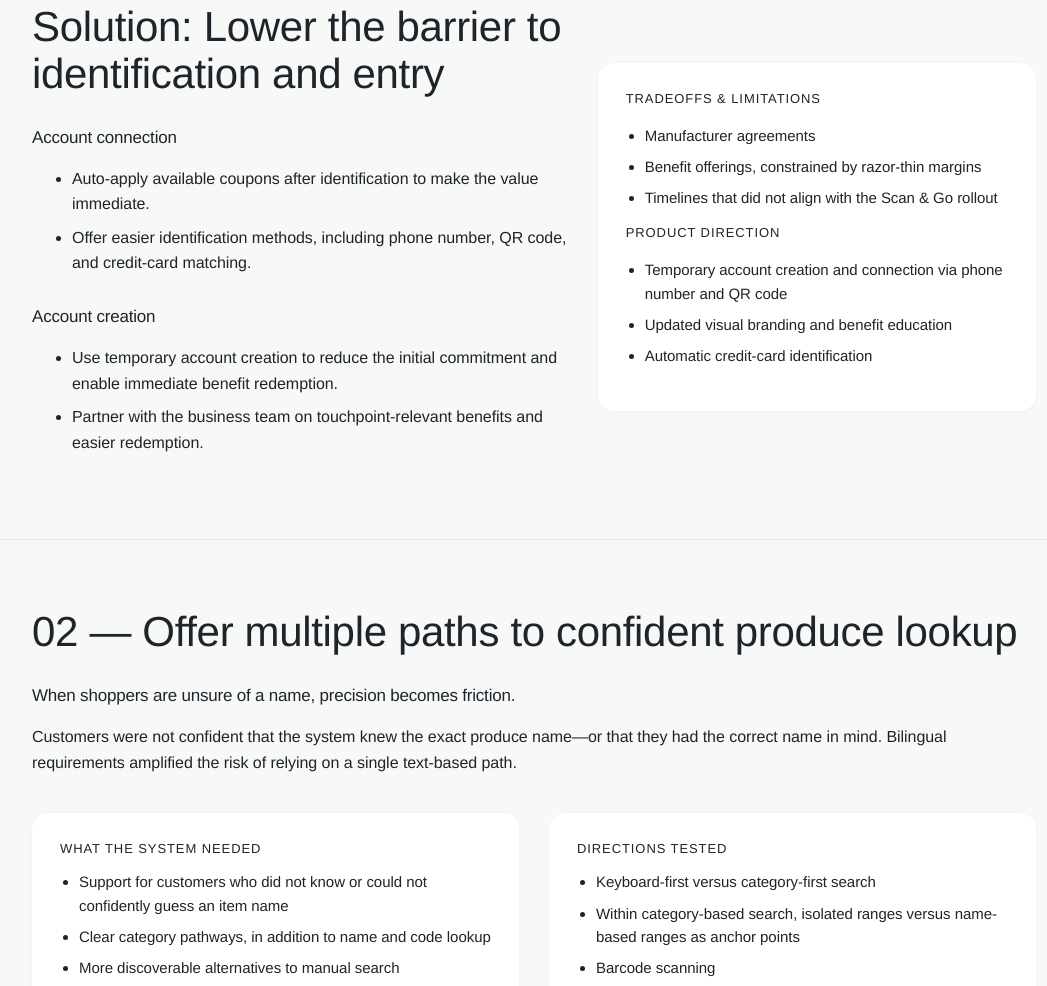
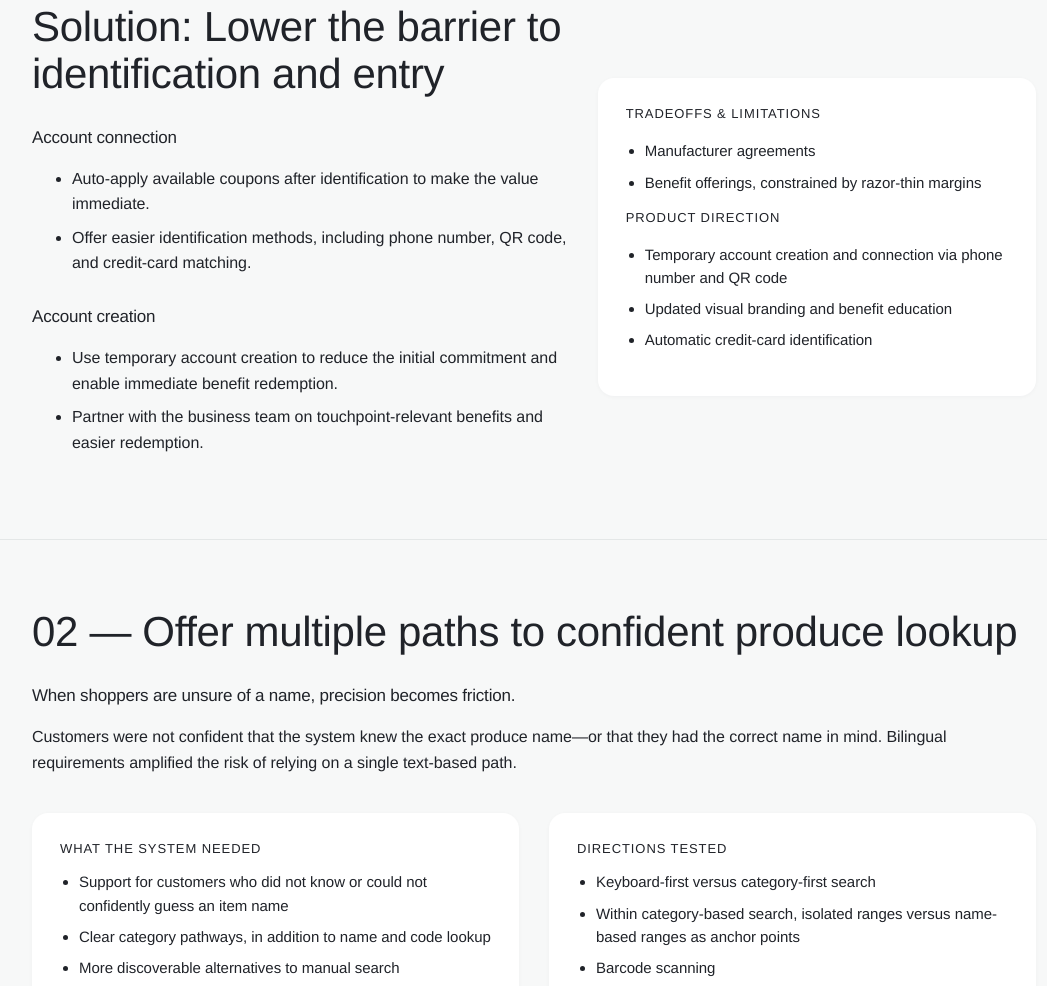
Before and after one commit to mkoenig132/Portfolio, a plain HTML site: page self-checkout.html in a window 1280 px wide. Shown: the part 4663-5649 px from the top of the page, without its empty margins (106-1153 px from the left). Drawn offline with Linux system fonts and the light colour scheme.

Commit message:
Remove Scan and Go timeline constraint

```diff
--- a/self-checkout.html
+++ b/self-checkout.html
@@ -138,7 +138,6 @@
 <ul>
 <li>Manufacturer agreements</li>
 <li>Benefit offerings, constrained by razor-thin margins</li>
-<li>Timelines that did not align with the Scan &amp; Go rollout</li>
 </ul>
 <p class="label">Product direction</p>
 <ul>
```
